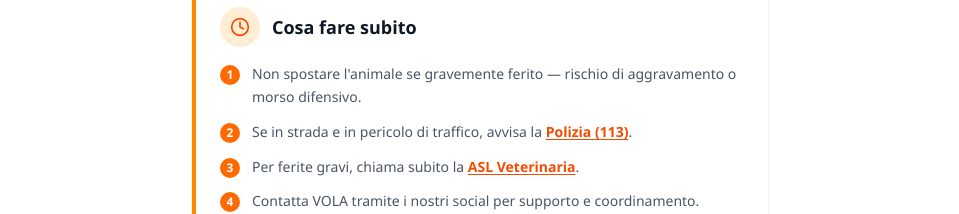
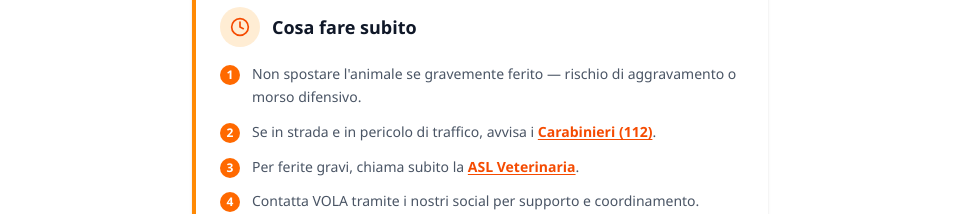
Before and after one commit to associazione-vola/vola-salerno, a React (Vite) app: page / in a window 1280 px wide. Shown: the part 4482-4696 px from the top of the page, without its empty margins (160-1119 px from the left). Built offline with nearby package versions, Linux system fonts and the light colour scheme.

Commit message:
Fix numero carabinieri invece di polizia

```diff
--- a/index.html
+++ b/index.html
@@ -79,7 +79,7 @@
         <h2>Hai trovato un animale in difficoltà?</h2>
         <ol>
           <li>Non spostare l'animale se è gravemente ferito.</li>
-          <li>Se è in strada e in pericolo di traffico, avvisa la Polizia (113).</li>
+          <li>Se è in strada e in pericolo di traffico, avvisa i Carabinieri (112).</li>
           <li>Per ferite gravi, chiama subito la ASL Veterinaria.</li>
           <li>Contatta VOLA su Instagram, per email o per telefono.</li>
         </ol>
--- a/src/components/EmergenciesHub.tsx
+++ b/src/components/EmergenciesHub.tsx
@@ -3,7 +3,7 @@ import { Clock } from 'lucide-react';
 export default function EmergenciesHub() {
   const steps: React.ReactNode[] = [
     'Non spostare l\'animale se gravemente ferito — rischio di aggravamento o morso difensivo.',
-    <>Se in strada e in pericolo di traffico, avvisa la <a href="tel:113" className="font-semibold text-orange-600 underline underline-offset-2">Polizia (113)</a>.</>,
+    <>Se in strada e in pericolo di traffico, avvisa i <a href="tel:112" className="font-semibold text-orange-600 underline underline-offset-2">Carabinieri (112)</a>.</>,
     <>Per ferite gravi, chiama subito la <a href="https://www.aslsalerno.it" target="_blank" rel="noopener noreferrer" className="font-semibold text-orange-600 underline underline-offset-2">ASL Veterinaria</a>.</>,
     'Contatta VOLA tramite i nostri social per supporto e coordinamento.',
   ];
```
Also changed, not shown: public/llms.txt.
